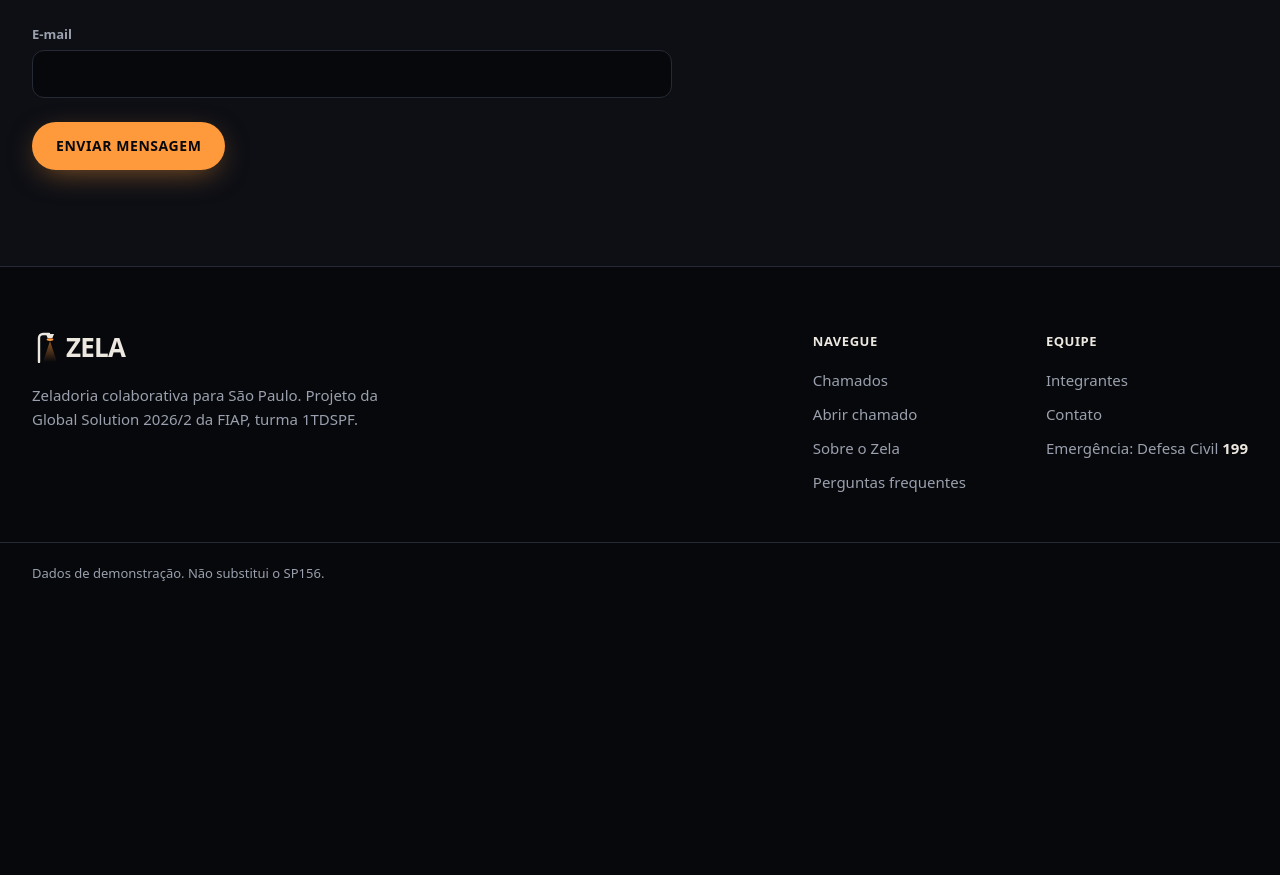
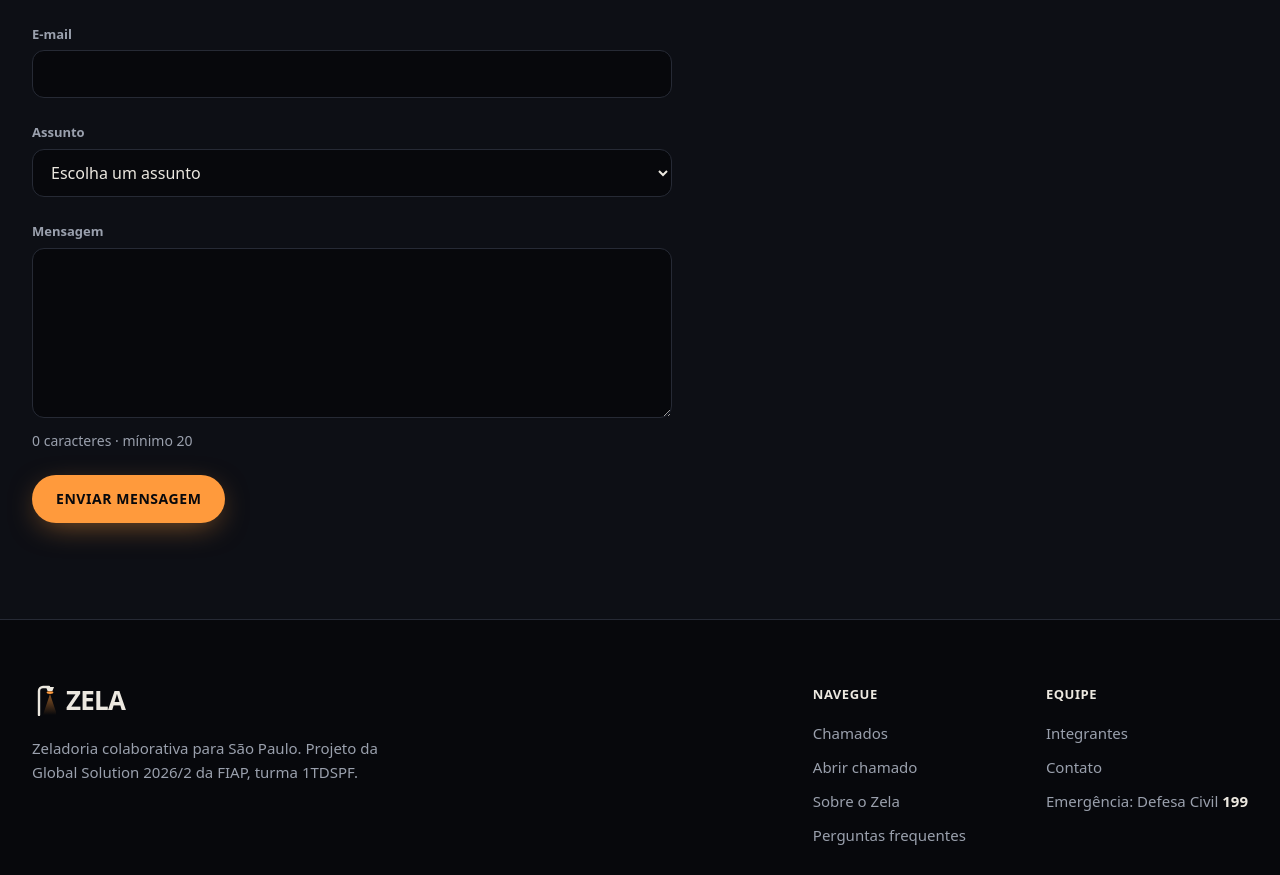
Before and after one commit to LuizHenriqueAAlbarello/Zela, a React (Vite) app: page /contato in a window 1280 px wide. Shown: the part 733-1608 px from the top of the page. Before the commit the page ends 1337 px from the top, so only its background shows below. Built offline with nearby package versions, Linux system fonts and the light colour scheme.

Commit message:
feat: adiciona campos de assunto e mensagem com contador

```diff
--- a/src/pages/Contato.tsx
+++ b/src/pages/Contato.tsx
@@ -1,14 +1,16 @@
 import { useRef, useState, type FormEvent } from 'react'
 import LuzesDaCidade from '../components/LuzesDaCidade'
-import type { DadosContato } from '../types/contato'
+import type { AssuntoContato, DadosContato } from '../types/contato'
+import { ASSUNTOS_CONTATO, MINIMO_MENSAGEM } from '../services/contato'
 
 /** Formulário vazio: estado inicial e o que volta depois de limpar. */
 const VAZIO: DadosContato = { nome: '', email: '', assunto: '', mensagem: '' }
 
 /** Classes do campo de formulário (padrão do design system no CLAUDE.md). */
-const CAMPO =
-  'h-12 w-full rounded-xl border border-borda bg-noite px-3.5 text-base text-papel transition-colors ' +
+const CAMPO_BASE =
+  'w-full rounded-xl border border-borda bg-noite px-3.5 text-base text-papel transition-colors ' +
   'hover:border-[#3a4050] focus-visible:border-sodio focus-visible:outline-none focus-visible:ring-2 focus-visible:ring-sodio/40'
+const CAMPO = `${CAMPO_BASE} h-12`
 
 const ROTULO = 'mb-1.5 block text-[13px] font-semibold text-mudo'
 
@@ -88,6 +90,47 @@ export default function Contato() {
                 />
               </div>
 
+              <div>
+                <label htmlFor="assunto" className={ROTULO}>
+                  Assunto
+                </label>
+                {/* [color-scheme:dark] deixa a lista de opções do navegador escura, combinando com o site */}
+                <select
+                  id="assunto"
+                  name="assunto"
+                  value={dados.assunto}
+                  onChange={(e) => atualizar('assunto', e.target.value as AssuntoContato | '')}
+                  className={`${CAMPO} [color-scheme:dark]`}
+                >
+                  <option value="">Escolha um assunto</option>
+                  {ASSUNTOS_CONTATO.map((assunto) => (
+                    <option key={assunto.valor} value={assunto.valor}>
+                      {assunto.rotulo}
+                    </option>
+                  ))}
+                </select>
+              </div>
+
+              <div>
+                <label htmlFor="mensagem" className={ROTULO}>
+                  Mensagem
+                </label>
+                <textarea
+                  id="mensagem"
+                  name="mensagem"
+                  rows={6}
+                  value={dados.mensagem}
+                  onChange={(e) => atualizar('mensagem', e.target.value)}
+                  aria-describedby="mensagem-contador"
+                  className={`${CAMPO_BASE} min-h-40 resize-y py-3`}
+                />
+                {/* Contador: mostra quantos caracteres já foram digitados e qual é o mínimo */}
+                <p id="mensagem-contador" className="mt-1.5 text-sm text-mudo">
+                  <span className="numeros">{dados.mensagem.trim().length}</span> caracteres · mínimo{' '}
+                  <span className="numeros">{MINIMO_MENSAGEM}</span>
+                </p>
+              </div>
+
               <button
                 type="submit"
                 className="rotulo inline-flex min-h-12 items-center justify-center gap-2 rounded-full bg-sodio px-6 text-[14px] text-noite shadow-[0_8px_30px_-8px_rgba(255,154,60,.55)] transition-colors hover:bg-[#ffb066] disabled:opacity-60"
--- /dev/null
+++ b/src/services/contato.ts
@@ -0,0 +1,12 @@
+import type { AssuntoContato } from '../types/contato'
+
+/** Opções do campo "Assunto": o valor guardado e o texto que aparece na tela. */
+export const ASSUNTOS_CONTATO: { valor: AssuntoContato; rotulo: string }[] = [
+  { valor: 'duvida', rotulo: 'Dúvida' },
+  { valor: 'sugestao', rotulo: 'Sugestão' },
+  { valor: 'problema', rotulo: 'Problema no site' },
+  { valor: 'imprensa', rotulo: 'Imprensa' },
+]
+
+/** Tamanho mínimo da mensagem, em caracteres. */
+export const MINIMO_MENSAGEM = 20
```
